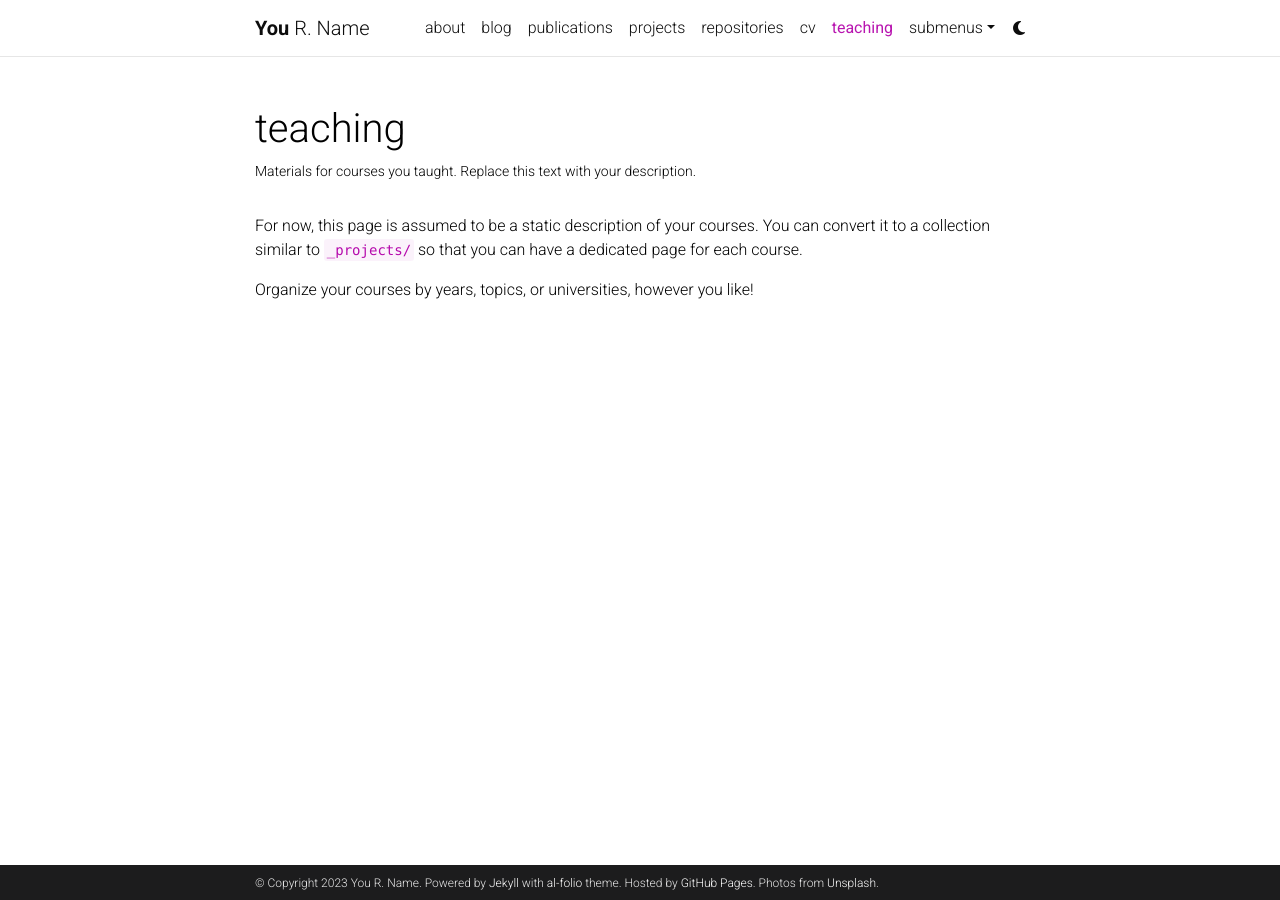
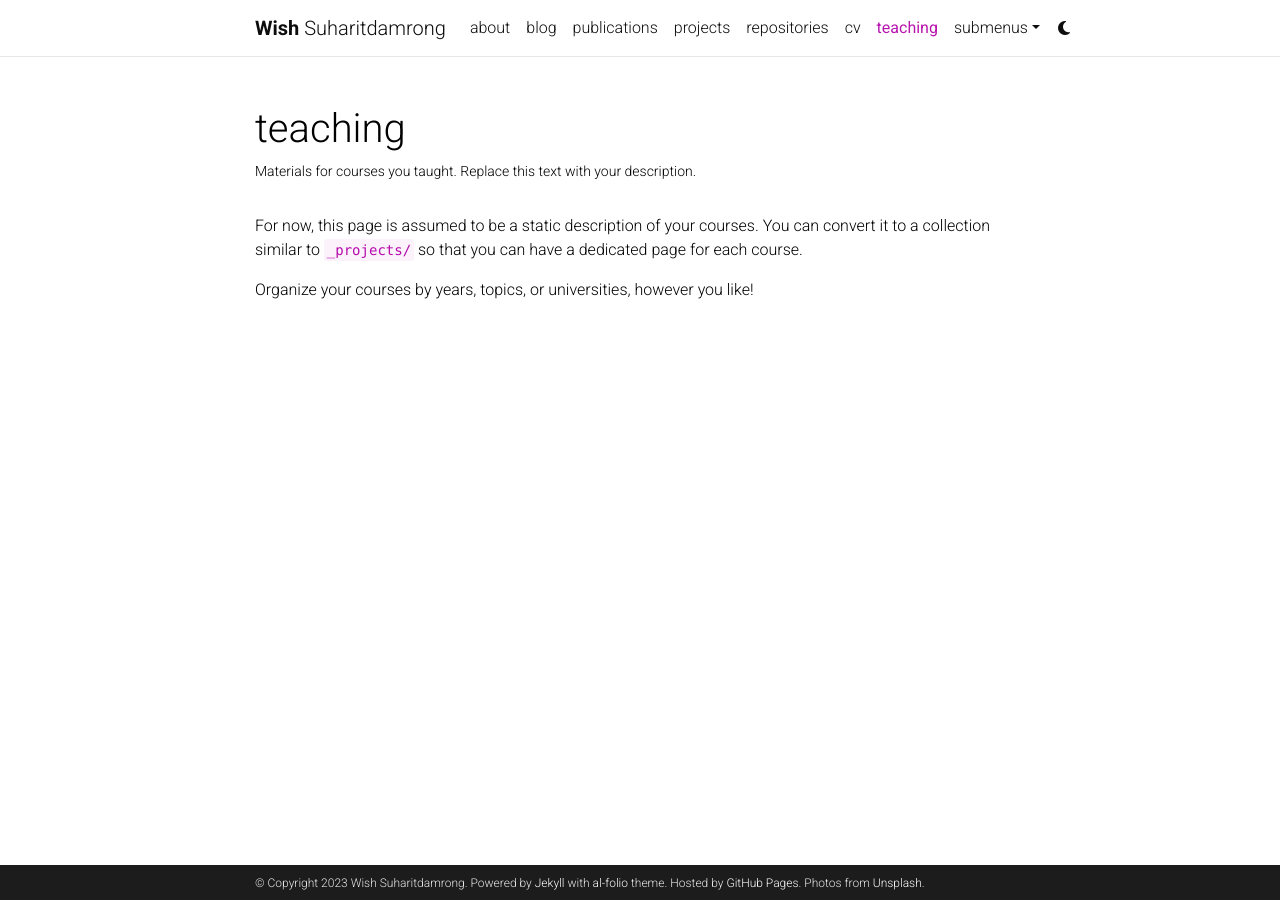
Before and after one commit to Peterwisu/peterwisu.github.io, a Jekyll site: the page built from _pages/teaching.md, in a window 1280 px wide. Built offline with Jekyll 4.4.1, drawn with Linux system fonts in a browser that asks for light colours; comment, search, counter and statistics services are not loaded; a style sheet for code colours, icons or effects is not loaded.

Commit message:
first commit

```diff
--- a/Gemfile
+++ b/Gemfile
@@ -1,5 +1,6 @@
 source 'https://rubygems.org'
 group :jekyll_plugins do
+    gem 'wdm', '>= 0.1.0'
     gem 'classifier-reborn'
     gem 'jekyll'
     gem 'jekyll-archives'
--- a/_config.yml
+++ b/_config.yml
@@ -3,10 +3,10 @@
 # -----------------------------------------------------------------------------
 
 title: blank # the website title (if blank, full name will be used instead)
-first_name: You
-middle_name: R.
-last_name: Name
-email: you@example.com
+first_name: Wish
+middle_name:
+last_name: Suharitdamrong
+email:  peterwisu@gmail.com
 description: > # the ">" symbol means to ignore newlines until "footer_text:"
   A simple, whitespace theme for academics. Based on [*folio](https://github.com/bogoli/-folio) design.
 footer_text: >
@@ -18,8 +18,8 @@
 lang: en # the language of your site (for example: en, fr, cn, ru, etc.)
 icon: ⚛️  # the emoji used as the favicon (alternatively, provide image name in /assets/img/)
 
-url: https://alshedivat.github.io # the base hostname & protocol for your site
-baseurl: /al-folio # the subpath of your site, e.g. /blog/
+url: https://peterwisu.github.io # the base hostname & protocol for your site
+baseurl:  # the subpath of your site, e.g. /blog/
 last_updated: false # set to true if you want to display last updated in the footer
 impressum_path:  # set to path to include impressum link in the footer, use the same path as permalink in a page, helps to conform with EU GDPR
 
```
